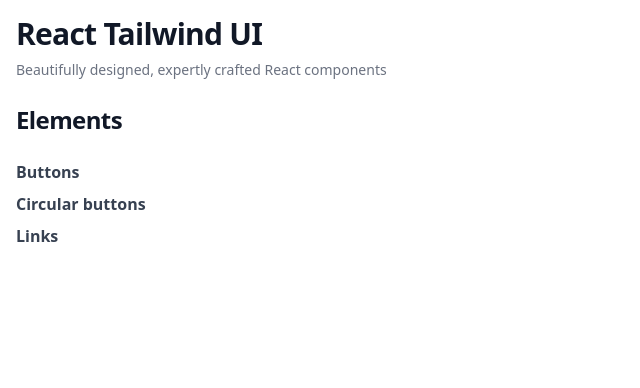
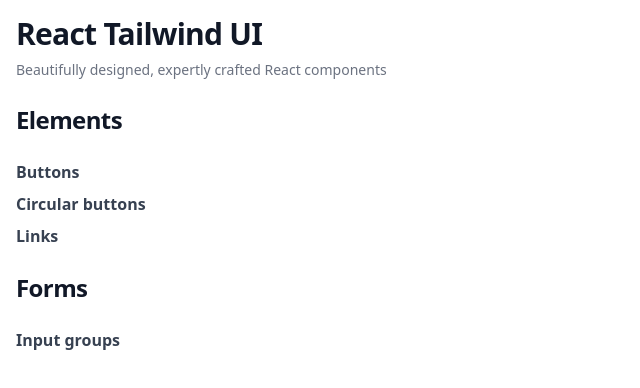
Before and after one commit to fvilers/react-tailwindui, a React (Vite) app: page / in a window 1280 px wide. Shown: the top 388 px of the page, without its empty margins (0-640 px from the left). Built offline with nearby package versions, Linux system fonts and the light colour scheme; a web font is replaced by a local one.

Commit message:
Add the input group component

```diff
--- a/package.json
+++ b/package.json
@@ -32,6 +32,7 @@
   },
   "devDependencies": {
     "@rollup/plugin-typescript": "^11.1.6",
+    "@tailwindcss/forms": "^0.5.7",
     "@types/react": "^18.2.66",
     "@types/react-dom": "^18.2.22",
     "@typescript-eslint/eslint-plugin": "^7.2.0",
--- a/src/App.tsx
+++ b/src/App.tsx
@@ -2,6 +2,7 @@
 import ButtonsPage from "./pages/ButtonsPage";
 import CircularButtonsPage from "./pages/CircularButtonsPage";
 import HomePage from "./pages/HomePage";
+import InputGroupsPage from "./pages/InputGroupsPage";
 import LinksPage from "./pages/LinksPage";
 import NotFoundPage from "./pages/NotFoundPage";
 
@@ -10,6 +11,7 @@
   { element: <ButtonsPage />, path: "/elements/buttons" },
   { element: <CircularButtonsPage />, path: "/elements/circular-buttons" },
   { element: <LinksPage />, path: "/elements/links" },
+  { element: <InputGroupsPage />, path: "/forms/input-groups" },
   { element: <NotFoundPage />, path: "*" },
 ]);
 
--- /dev/null
+++ b/src/components/forms/InputGroup.tsx
@@ -0,0 +1,32 @@
+import { InputHTMLAttributes, ReactNode } from "react";
+import { twMerge } from "tailwind-merge";
+
+type Props = InputHTMLAttributes<HTMLInputElement> & {
+  label?: ReactNode;
+};
+
+function InputGroup({ className, id, label, ...rest }: Props) {
+  return (
+    <div>
+      {label && (
+        <label
+          className="block text-sm font-medium leading-6 text-gray-900"
+          htmlFor={id}
+        >
+          {label}
+        </label>
+      )}
+      <div className="mt-2">
+        <input
+          className={twMerge(
+            "block w-full rounded-md border-0 py-1.5 text-gray-900 shadow-sm ring-1 ring-inset ring-gray-300 placeholder:text-gray-400 focus:ring-2 focus:ring-inset focus:ring-indigo-600 sm:text-sm sm:leading-6",
+            className,
+          )}
+          {...rest}
+        />
+      </div>
+    </div>
+  );
+}
+
+export default InputGroup;
--- a/src/pages/HomePage.tsx
+++ b/src/pages/HomePage.tsx
@@ -13,6 +13,12 @@
   {
     children: "Links",
     to: "/elements/links",
+  },
+];
+const forms = [
+  {
+    children: "Input groups",
+    to: "/forms/input-groups",
   },
 ];
 
@@ -49,6 +55,25 @@
           ))}
         </ul>
       </nav>
+
+      <div>
+        <h2 className="text-xl font-bold leading-6 text-gray-900 sm:truncate sm:text-2xl sm:tracking-tight">
+          Forms
+        </h2>
+      </div>
+      <nav>
+        <ul className="space-y-2">
+          {forms.map((item) => (
+            <li key={item.to}>
+              <Link
+                as={RouterLink}
+                className="font-semibold text-gray-700 hover:text-indigo-600"
+                {...item}
+              />
+            </li>
+          ))}
+        </ul>
+      </nav>
     </main>
   );
 }
--- /dev/null
+++ b/src/pages/InputGroupsPage.tsx
@@ -0,0 +1,34 @@
+import InputGroup from "../components/forms/InputGroup";
+
+function InputGroupsPage() {
+  return (
+    <main className="space-y-6 p-4">
+      <div className="lg:flex lg:items-center lg:justify-between">
+        <div className="min-w-0 flex-1">
+          <h1 className="text-2xl font-bold leading-7 text-gray-900 sm:truncate sm:text-3xl sm:tracking-tight">
+            Forms / Input groups
+          </h1>
+        </div>
+      </div>
+
+      <div>
+        <h2 className="text-xl font-bold leading-6 text-gray-900 sm:truncate sm:text-2xl sm:tracking-tight">
+          Input with label
+        </h2>
+        <div className="bg-white px-4 py-8">
+          <div className="mx-auto flex max-w-3xl flex-col items-center justify-start space-y-4 sm:flex-row sm:items-end sm:justify-around sm:space-y-0">
+            <InputGroup
+              id="email"
+              label="Email"
+              name="email"
+              placeholder="you@example.com"
+              type="email"
+            />
+          </div>
+        </div>
+      </div>
+    </main>
+  );
+}
+
+export default InputGroupsPage;
--- a/tailwind.config.ts
+++ b/tailwind.config.ts
@@ -1,9 +1,10 @@
+import forms from "@tailwindcss/forms";
 import type { Config } from "tailwindcss";
 import defaultTheme from "tailwindcss/defaultTheme";
 
 export default {
   content: ["./index.html", "./src/**/*.{js,ts,jsx,tsx}"],
-  plugins: [],
+  plugins: [forms],
   theme: {
     extend: {
       fontFamily: {
```
Also changed, not shown: 1 other file (tests, documents, lock files or other folders).
